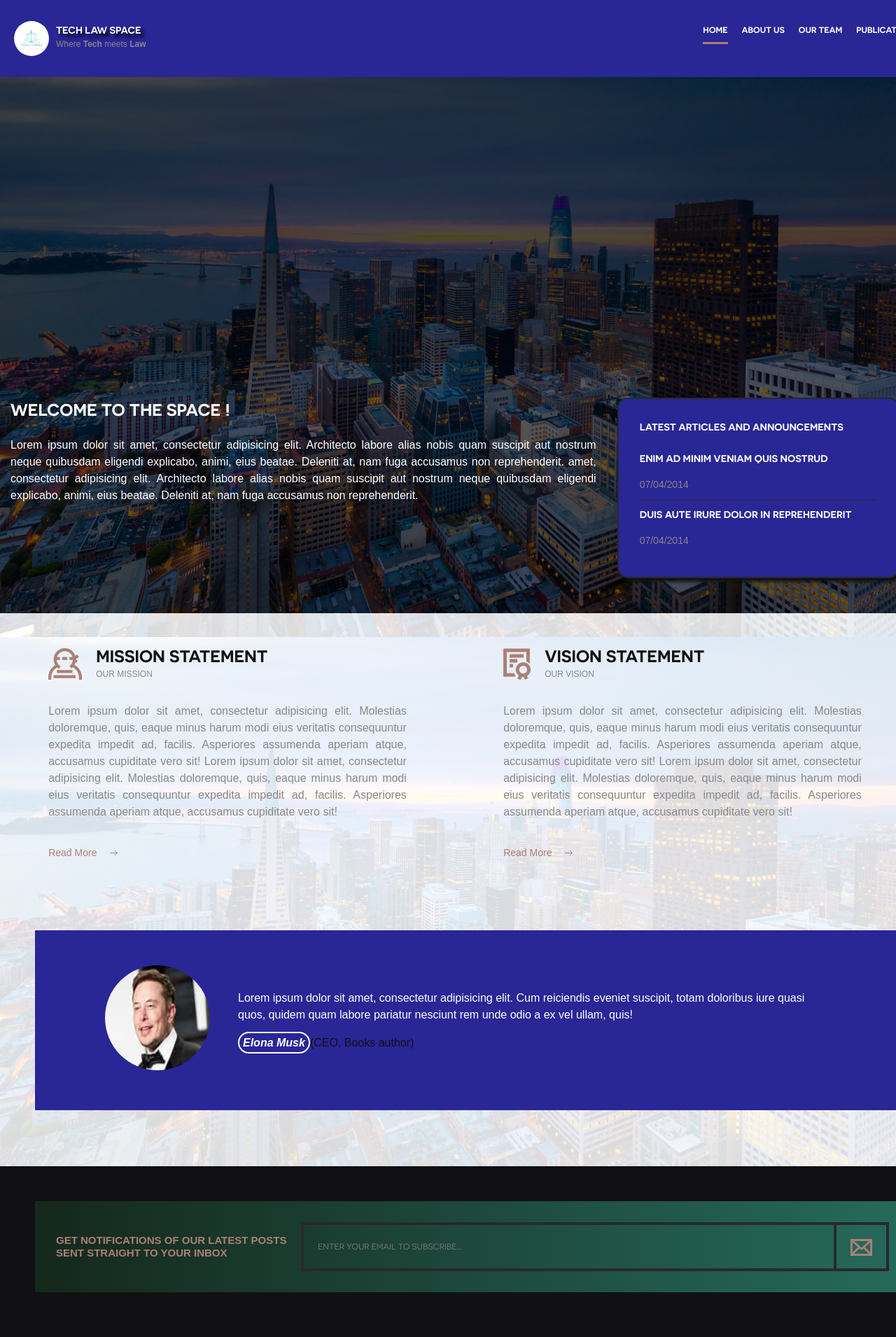
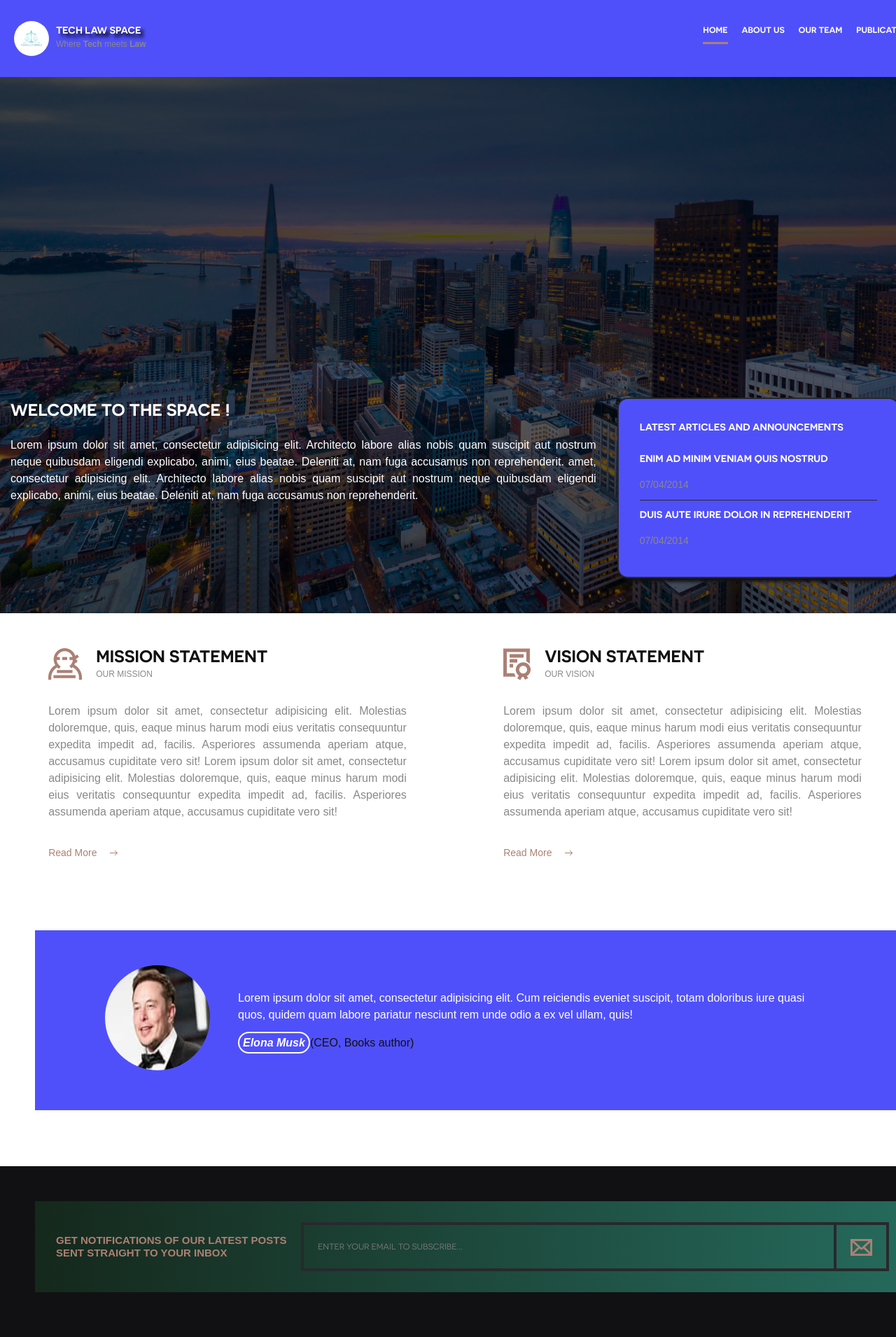
Before and after one commit to Harry654/techlawspace, a React (Create React App) app: page / in a window 1280 px wide. Shown: the top 1910 px of the page at 70% size. Built offline with nearby package versions, Linux system fonts and the light colour scheme.

Commit message:
chore: changed the homepage picture

```diff
--- a/src/pages/home/Home.jsx
+++ b/src/pages/home/Home.jsx
@@ -19,7 +19,7 @@ function Home() {
                 var welcome_top_val = welcome.getBoundingClientRect().top;
                 var i;
                 if (welcome_top_val < 200) {
-                    welcome.style.background = 'rgb(41, 38, 150)';
+                    welcome.style.background = 'rgb(80, 80, 250)';
                     latestNews.style.background = 'rgba(255, 255, 255, 0.95)';
                     for (i = 0; i < latestHeaders.length; i++) {
                         latestHeaders[i].style.color = 'rgba(0, 0, 60, .95)';
@@ -29,7 +29,7 @@ function Home() {
                     // welcome.style.transition = '.10s ease';
                 }else{
                     welcome.style.background = 'rgba(0, 0, 0, 0.6)';
-                    latestNews.style.background = 'rgb(41, 38, 150)';
+                    latestNews.style.background = 'rgb(80, 80, 250)';
                     for (i = 0; i < latestHeaders.length; i++) {
                         latestHeaders[i].style.color = 'white';
                     }
@@ -90,7 +90,7 @@ function Home() {
 							</div>
 							<div className="col-md-4">
                                 <Slide direction='right'>
-                                    <div id="latest-news" className="latest-news transition" style={{ background: "rgb(41, 38, 150)", borderRadius: "15px" }}>
+                                    <div id="latest-news" className="latest-news transition" style={{ background: "rgb(80, 80, 250)", borderRadius: "15px" }}>
                                         <h3 id="latest-title" className="latest-header transition">Latest Articles and Announcements</h3>
                                         <ul>
                                             <li>
@@ -109,7 +109,7 @@ function Home() {
 					</div>
 				</div>
 
-				<div className="fullwidth-block" style={{ background: "rgba(255, 255, 255, 0.85)" }}>
+				<div className="fullwidth-block" style={{ background: "rgba(255, 255, 255, 1)" }}>
 					<div className="container">
 						<div className="centralize feature-list-section">
 
@@ -145,7 +145,7 @@ function Home() {
 							</div>
 						</div>
 
-						<div id="quote-block" className="quote-section transition" style={{ background: "rgb(41, 38, 150)" }}>
+						<div id="quote-block" className="quote-section transition" style={{ background: "rgb(80, 80, 250)" }}>
                             <div className='person'>
                                 <figure className="quote-avatar"><img src={elonMusk} className="avatar" alt="person" /></figure>
                                 <blockquote>
--- a/src/style.css
+++ b/src/style.css
@@ -985,7 +985,7 @@ form input[type="submit"]:hover, form input[type="submit"]:active, form input[ty
   .hidden-print { display: none !important; } }
 /* Header Styles */
 /* line 5, sass/layout/_header.scss */
-.site-header { width: 100%; background: rgb(41, 38, 150); padding: 30px 0; padding-left: 20px; margin-bottom: 30px; -webkit-transition: 1s ease; transition: 1s ease; position: fixed; z-index: 2; }
+.site-header { width: 100%; background: rgb(80, 80, 250); padding: 30px 0; padding-left: 20px; margin-bottom: 30px; -webkit-transition: 1s ease; transition: 1s ease; position: fixed; z-index: 2; }
 /*.site-header:hover { background: rgba(0, 0, 60, 1); }*/
 
 
@@ -1121,7 +1121,7 @@ form input[type="submit"]:hover, form input[type="submit"]:active, form input[ty
 
 
 .background{
-  background: url('./images/entrepreneurs-leadership-scaled.jpg');
+  background: url('./images/background.jpg');
   background-attachment: fixed;
   background-size: cover;
   background-repeat: no-repeat;
```
Also changed, not shown: src/pages/about/About.jsx (+5 -5 lines), src/images/background.jpg (renamed from src/images/entrepreneurs-leadership-scaled.jpg).
